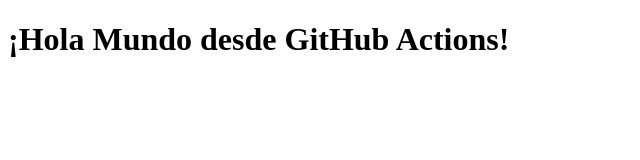
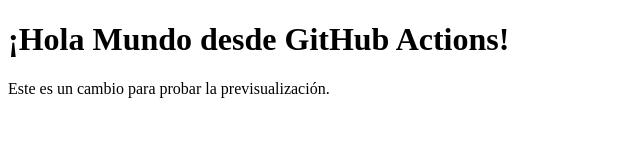
Before and after one commit to LuisPenafiel/mi-pagina-web-actions, a plain HTML site: page index.html in a window 1280 px wide. Shown: the whole page, without its empty margins (0-640 px from the left). Drawn offline with Linux system fonts and the light colour scheme.

Commit message:
Add paragraph to index.html for preview test

```diff
--- a/index.html
+++ b/index.html
@@ -1,9 +1,10 @@
 <!DOCTYPE html>
 <html>
 <head>
-    <title>Mi Página</title>
+<title>Mi Página</title>
 </head>
 <body>
-    <h1>¡Hola Mundo desde GitHub Actions!</h1>
+<h1>¡Hola Mundo desde GitHub Actions!</h1>
+<p>Este es un cambio para probar la previsualización.</p>
 </body>
 </html>
```
